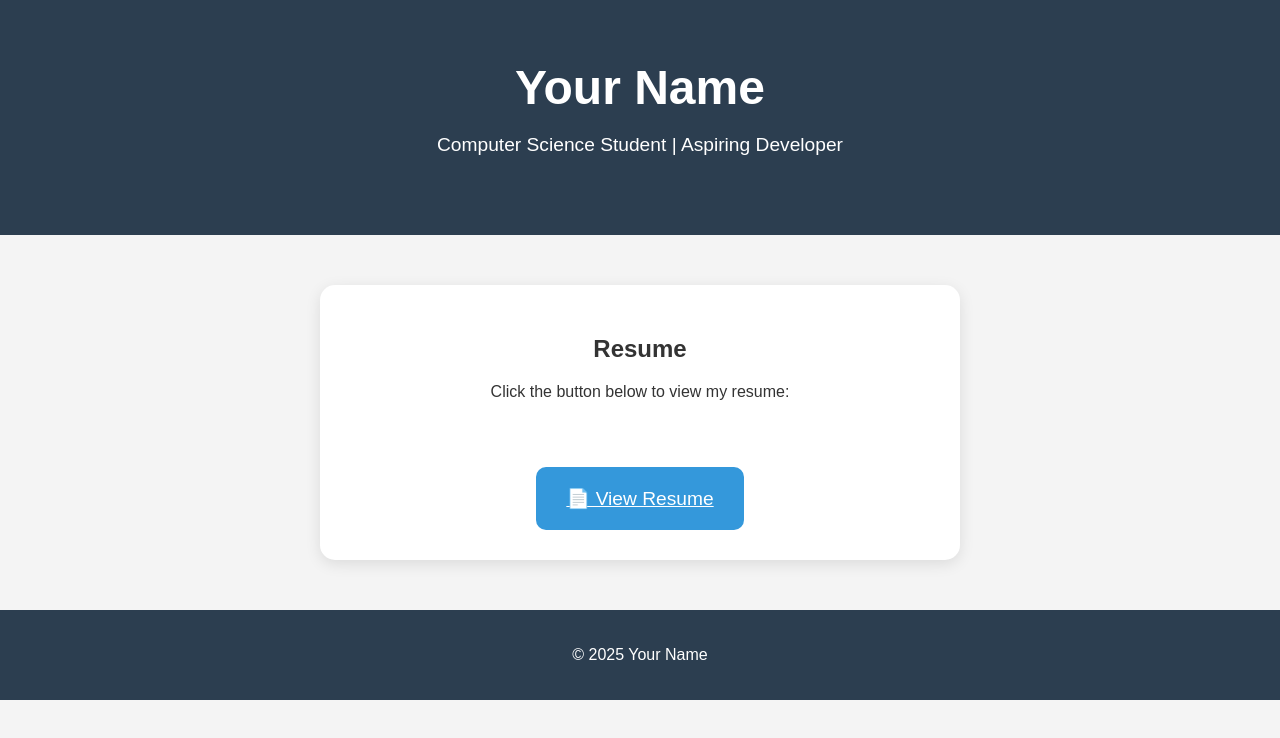
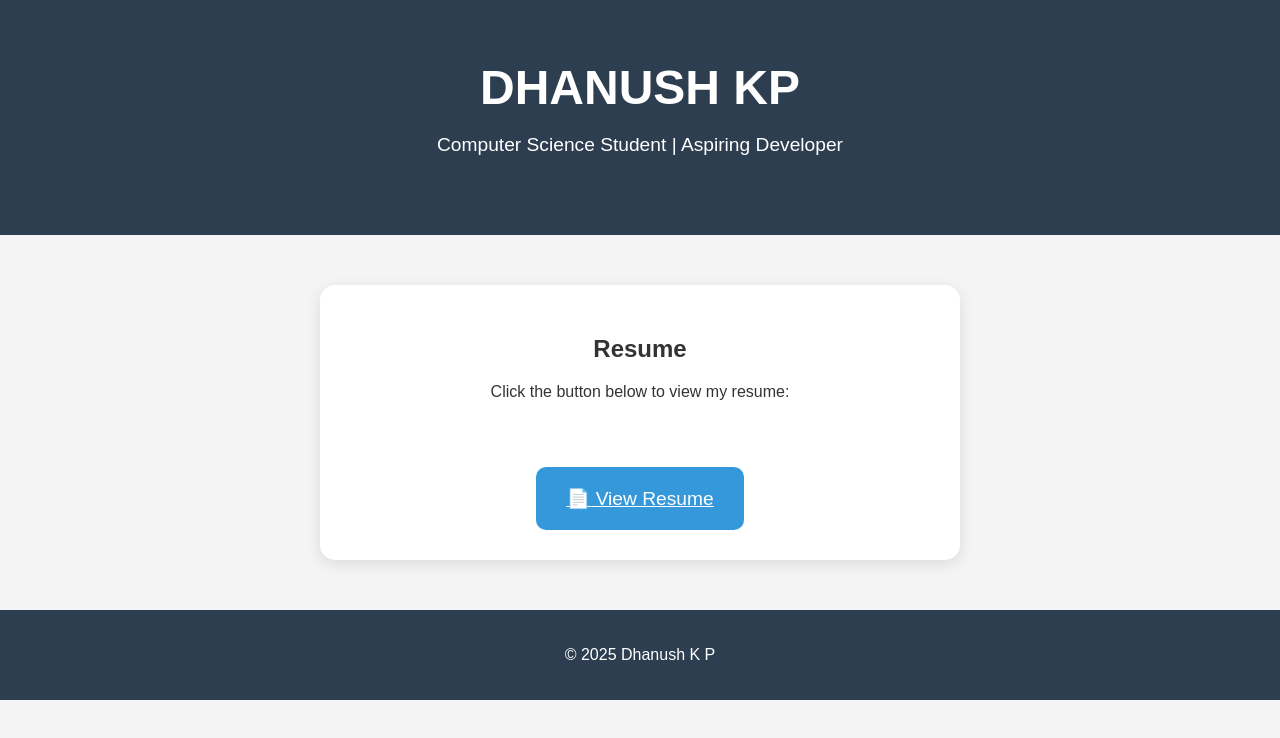
Before and after one commit to dhanushk300/dhanushk300.github.io, a plain HTML site: page index.html in a window 1280 px wide. Drawn offline with Linux system fonts and the light colour scheme.

Commit message:
Update index.html

```diff
--- a/index.html
+++ b/index.html
@@ -3,14 +3,14 @@
 <head>
   <meta charset="UTF-8">
   <meta name="viewport" content="width=device-width, initial-scale=1.0">
-  <title>Your Name — Portfolio</title>
+  <title>DHANUSH KP — Portfolio</title>
   <link rel="stylesheet" href="style.css">
 </head>
 <body>
 
   <!-- Header -->
   <header>
-    <h1>Your Name</h1>
+    <h1>DHANUSH KP</h1>
     <p>Computer Science Student | Aspiring Developer</p>
   </header>
 
@@ -27,7 +27,7 @@
 
   <!-- Footer -->
   <footer>
-    <p>© 2025 Your Name</p>
+    <p>© 2025 Dhanush K P</p>
   </footer>
 
 </body>
```
